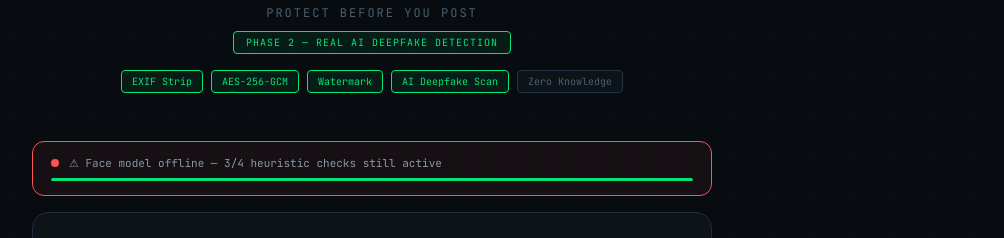
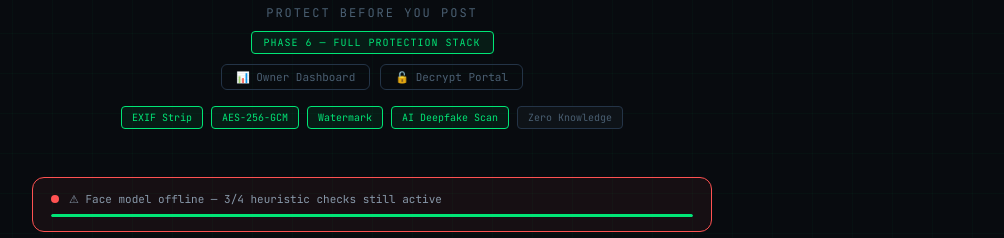
Before and after one commit to Jashwantha2006/safepost, a website: page index.html in a window 1280 px wide. Shown: the part 87-325 px from the top of the page, without its empty margins (268-1272 px from the left). Drawn offline with Linux system fonts and the light colour scheme.

Commit message:
Update index.html

```diff
--- a/index.html
+++ b/index.html
@@ -206,7 +206,11 @@
       <div class="logo-text">Safe<span>Post</span></div>
     </div>
     <div class="tagline">Protect Before You Post</div>
-    <div class="phase-badge">PHASE 2 — REAL AI DEEPFAKE DETECTION</div>
+    <div class="phase-badge">PHASE 6 — FULL PROTECTION STACK</div>
+    <br/>
+    <a href="dashboard.html" style="display:inline-block;margin-top:10px;font-family:var(--mono);font-size:11px;color:var(--text3);text-decoration:none;border:1px solid var(--border2);padding:5px 14px;border-radius:6px;transition:all .2s;" onmouseover="this.style.color='var(--green)';this.style.borderColor='var(--green)'" onmouseout="this.style.color='var(--text3)';this.style.borderColor='var(--border2)'">📊 Owner Dashboard</a>
+    &nbsp;
+    <a href="decrypt.html" style="display:inline-block;margin-top:10px;font-family:var(--mono);font-size:11px;color:var(--text3);text-decoration:none;border:1px solid var(--border2);padding:5px 14px;border-radius:6px;transition:all .2s;" onmouseover="this.style.color='var(--green)';this.style.borderColor='var(--green)'" onmouseout="this.style.color='var(--text3)';this.style.borderColor='var(--border2)'">🔓 Decrypt Portal</a>
     <div class="shields">
       <div class="shield active">EXIF Strip</div>
       <div class="shield active">AES-256-GCM</div>
```
